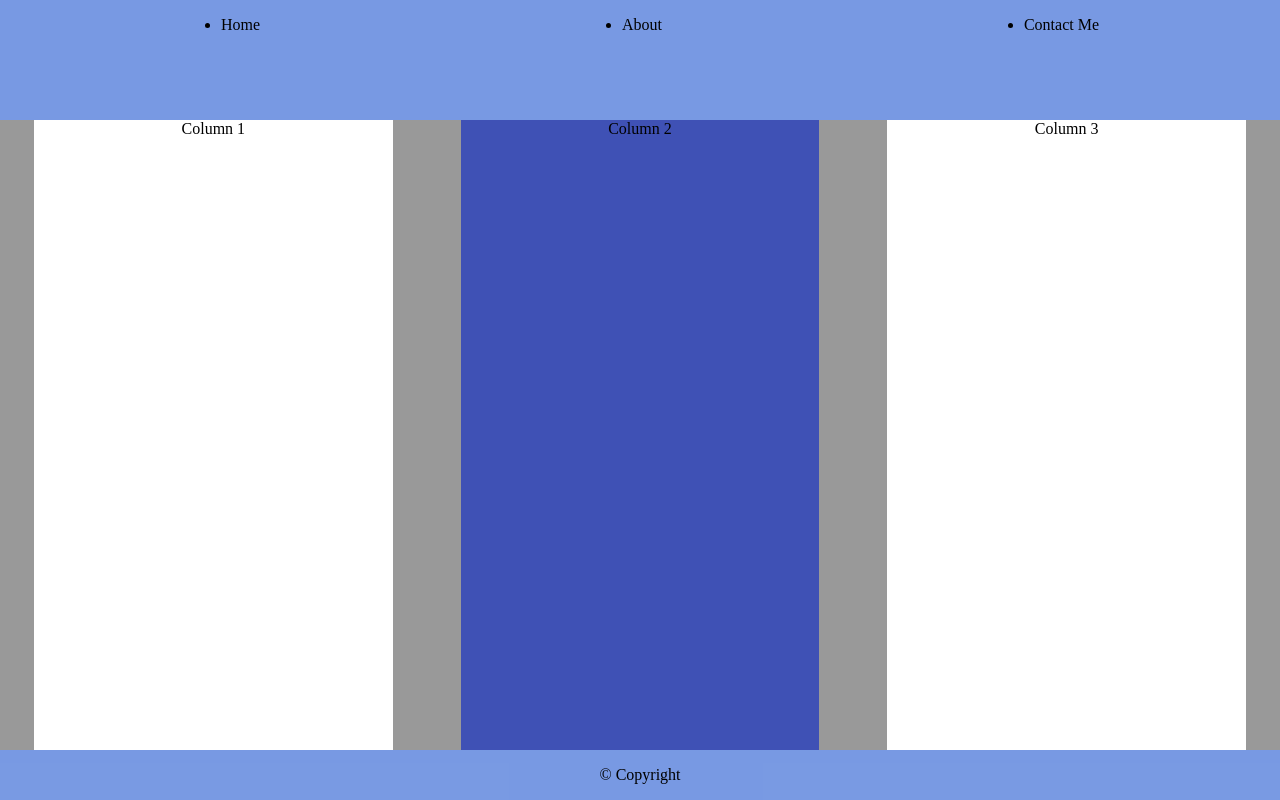
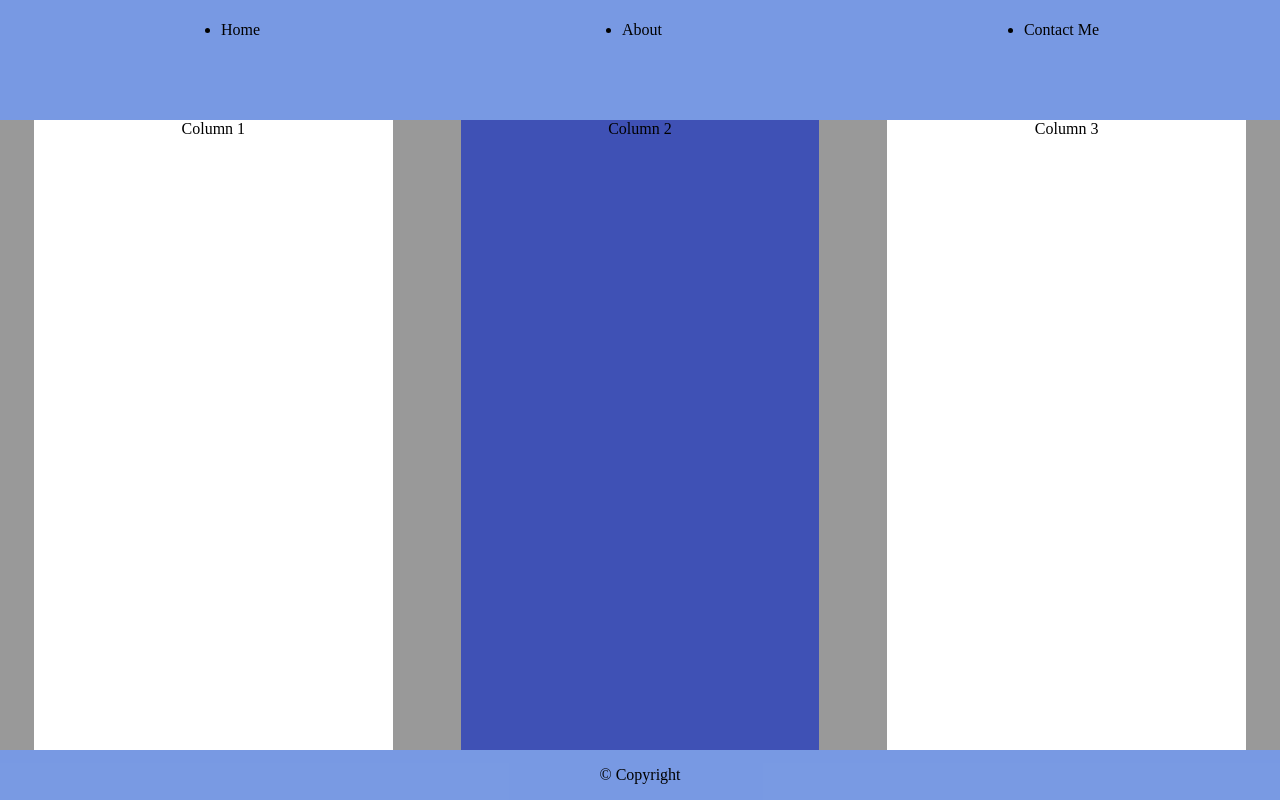
Before and after one commit to nbwatson/may2021, a plain HTML site: page index.html in a window 1280 px wide. Drawn offline with Linux system fonts and the light colour scheme.

Commit message:
homework edits

```diff
--- a/css/style.css
+++ b/css/style.css
@@ -44,6 +44,10 @@ footer {
     text-align: center;
 }
 
+li {
+    line-height: 1.75;
+  }
+
 @media screen and (min-width: 800px) {
     main {
         flex-direction: row;
```
